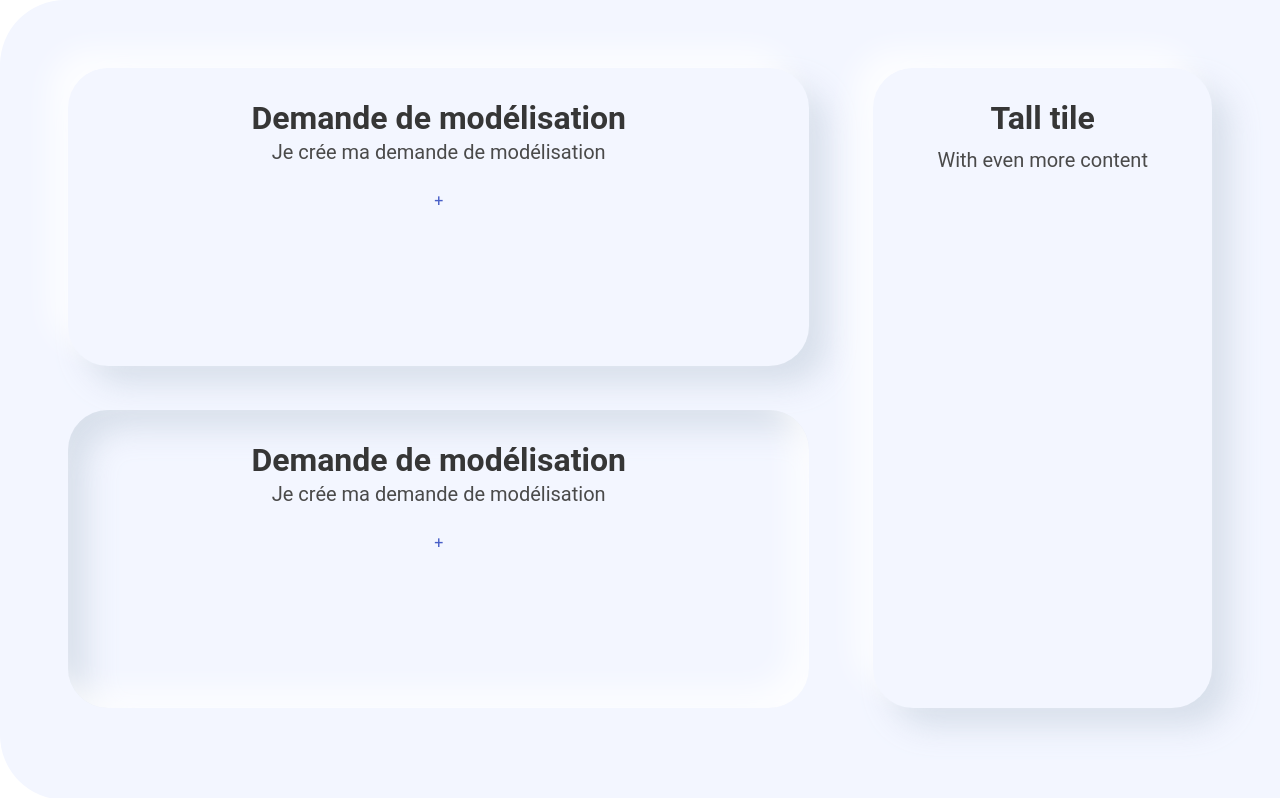
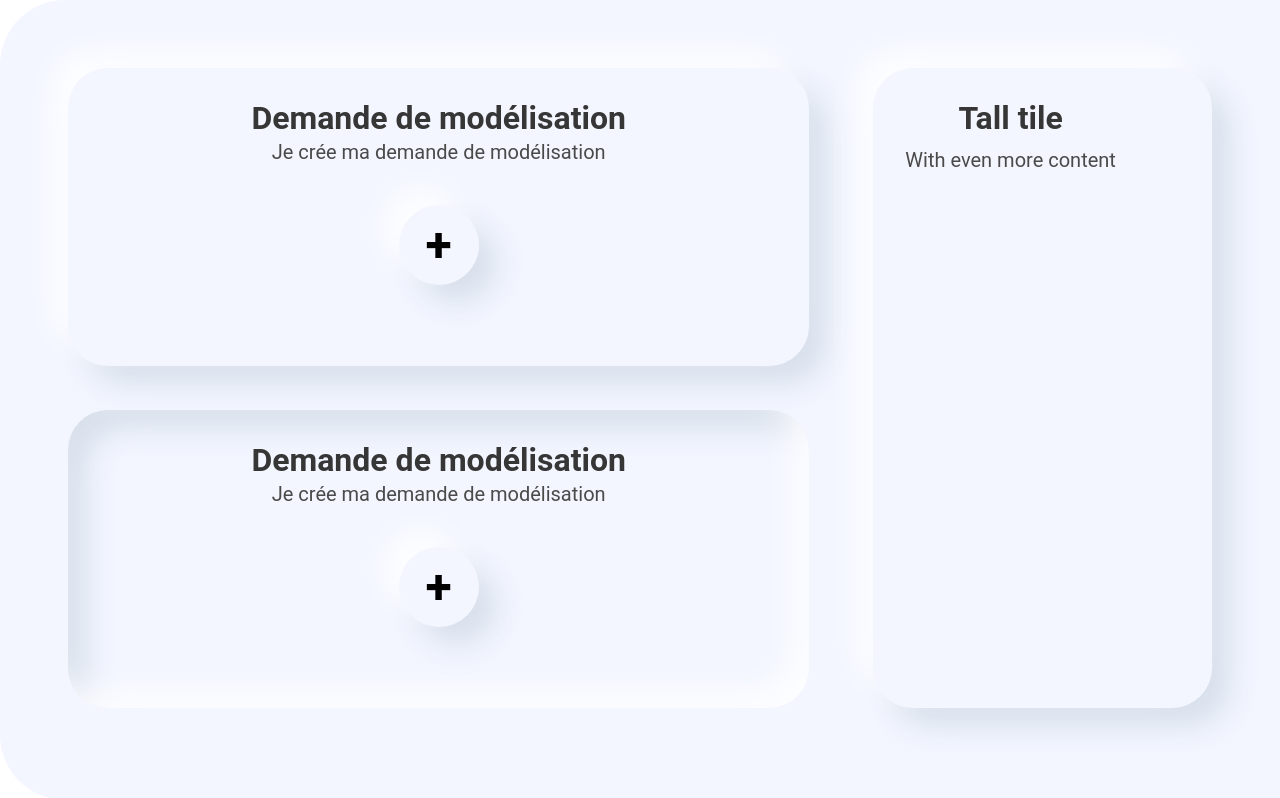
Before and after one commit to Bran72/pygmalab, a Vue app: page / in a window 1280 px wide. Built offline with nearby package versions, Linux system fonts and the light colour scheme.

Commit message:
:lipstick: NewProject.vue ending style

```diff
--- a/src/assets/global/main.scss
+++ b/src/assets/global/main.scss
@@ -9,6 +9,7 @@ html, body {overflow-y: hidden}
   background: #F3F6FF;
 }
 .tile.is-child {
+  display: flex;
   margin: 1.25rem !important;
   padding: 2rem;
 }
--- a/src/components/Cards/NewProject.vue
+++ b/src/components/Cards/NewProject.vue
@@ -3,8 +3,8 @@
         <p class="title">Demande de modélisation</p>
         <p class="subtitle">Je crée ma demande de modélisation</p>
         <div class="content">
-            <router-link to="/">
-                <p>+</p>
+            <router-link class="more-btn" to="/">
+                +
             </router-link>
         </div>
     </div>
@@ -17,4 +17,24 @@
 </script>
 
 <style lang="scss" scoped>
+    .content {
+        display: flex;
+        height: 100%;
+        padding-bottom: 5%;
+
+        .more-btn {
+            display: flex;
+            width: 5rem;
+            height: 5rem;
+            justify-content: center;
+            align-items: center;
+            border-radius: 50%;
+            margin: auto;
+            font-size: 3rem;
+            background: #F3F6FF;
+            box-shadow: -18px -18px 30px rgba(255, 255, 255, 0.8), 18px 18px 30px rgba(209, 217, 230, 0.8);
+            font-weight: bold;
+            color: #000 !important;
+        }
+    }
 </style>
```
